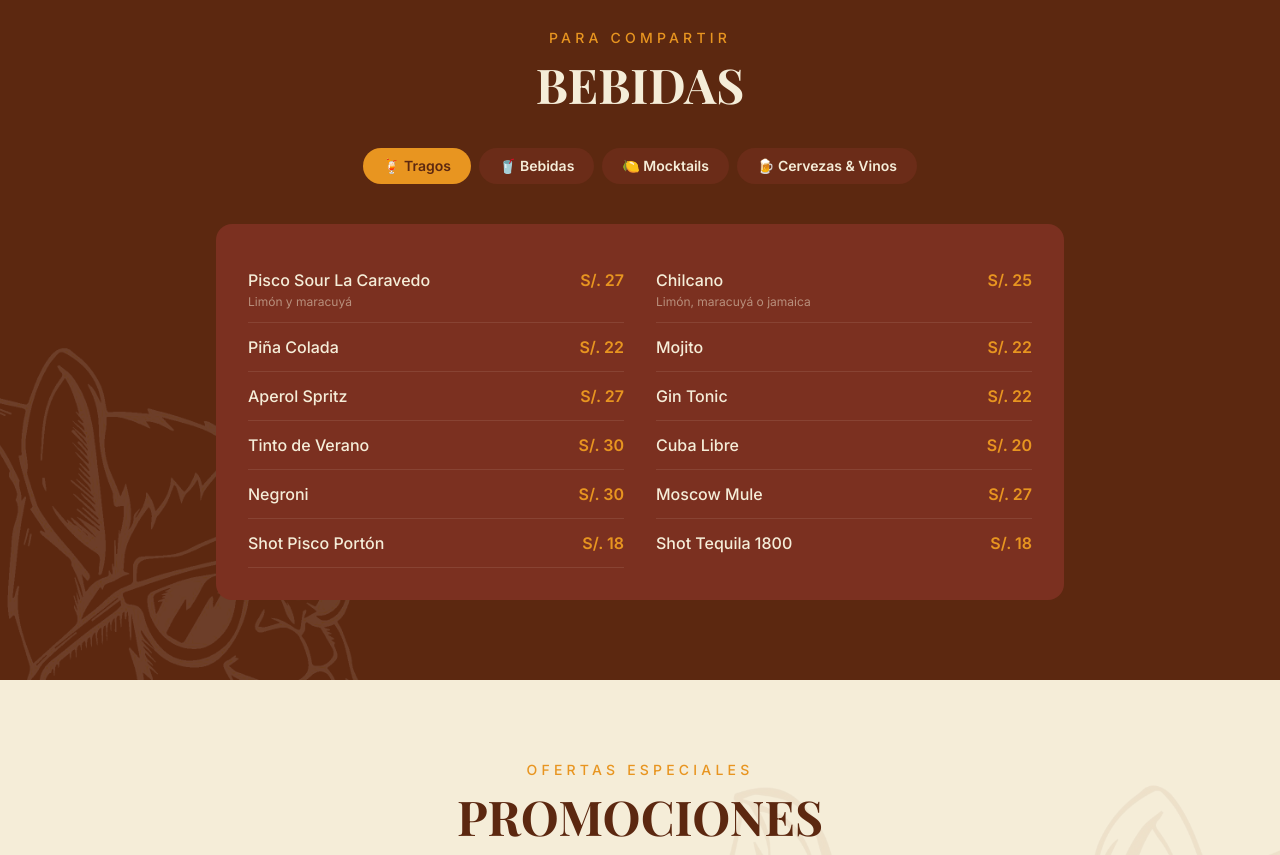
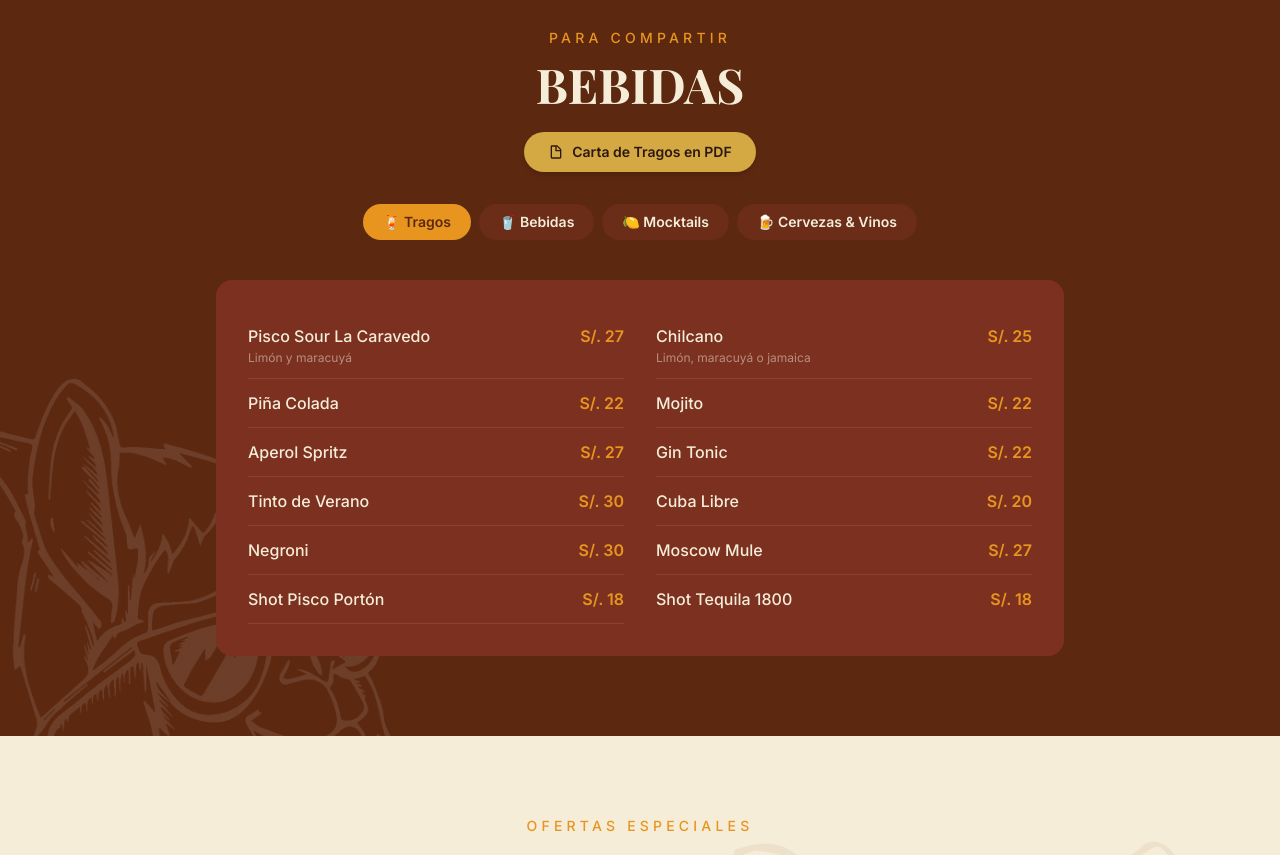
Before and after one commit to Javier1308/mestizo-web, a React (Vite) app: page / in a window 1280 px wide. Shown: the part 3320-4175 px from the top of the page. Built offline with nearby package versions, Linux system fonts and the light colour scheme.

Commit message:
update: nueva carta digital, carta de tragos PDF y botón en sección bebidas
Co-Authored-By: Claude Sonnet 4.6 <noreply@anthropic.com>

```diff
--- a/src/components/BebidasSection.tsx
+++ b/src/components/BebidasSection.tsx
@@ -27,9 +27,25 @@ export default function BebidasSection() {
         <p className="text-amber-brand text-sm tracking-[0.3em] uppercase font-medium text-center mb-3">
           Para Compartir
         </p>
-        <h2 className="font-display text-4xl md:text-5xl font-bold text-center mb-10 uppercase">
+        <h2 className="font-display text-4xl md:text-5xl font-bold text-center mb-6 uppercase">
           Bebidas
         </h2>
+
+        {/* Botón PDF */}
+        <div className="flex justify-center mb-8">
+          <a
+            href="/CartaTragosMestizo.pdf"
+            target="_blank"
+            rel="noopener noreferrer"
+            className="flex items-center gap-2 font-semibold px-6 py-2.5 rounded-full text-sm transition-colors shadow-md"
+            style={{ backgroundColor: '#D4A843', color: '#2C1810' }}
+          >
+            <svg className="w-4 h-4" fill="currentColor" viewBox="0 0 24 24">
+              <path d="M14 2H6a2 2 0 0 0-2 2v16a2 2 0 0 0 2 2h12a2 2 0 0 0 2-2V8l-6-6zm-1 1.5L18.5 9H13V3.5zM6 20V4h5v7h7v9H6z"/>
+            </svg>
+            Carta de Tragos en PDF
+          </a>
+        </div>
 
         {/* Tabs */}
         <div className="flex flex-wrap justify-center gap-2 mb-10">
```
Also changed, not shown: 2 other files (tests, documents, lock files or other folders).
